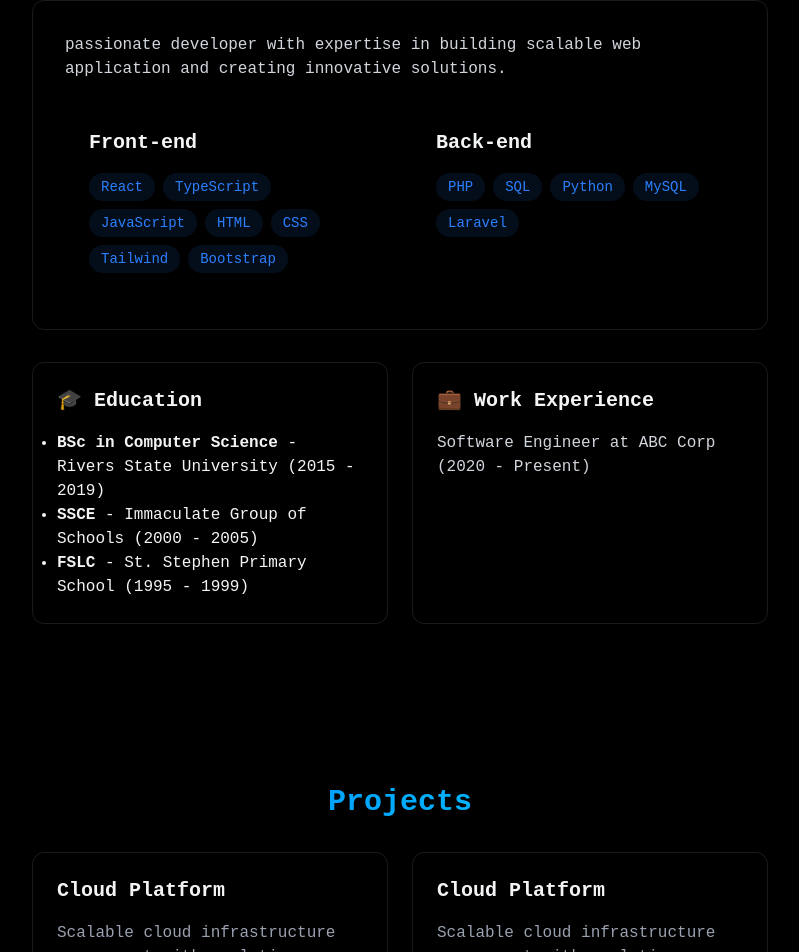
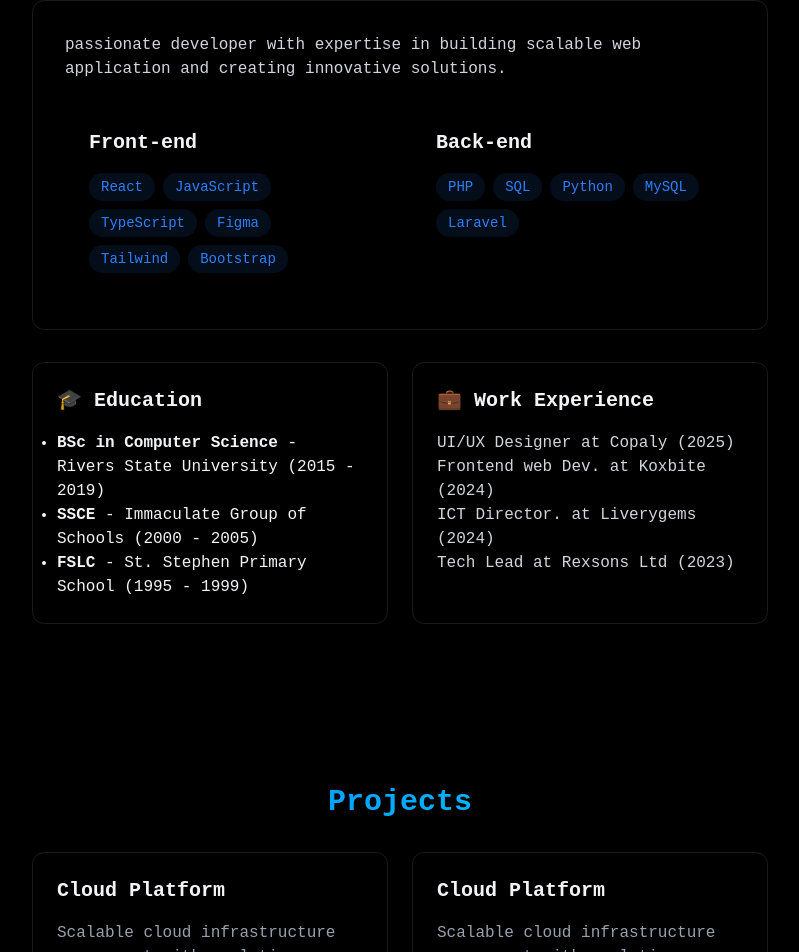
Before and after one commit to ekachnwa/best, a React (Vite) app: page / in a window 1280 px wide. Shown: the part 948-1900 px from the top of the page, without its empty margins (240-1039 px from the left). Built offline with nearby package versions, Linux system fonts and the light colour scheme.

Commit message:
updated work experience

```diff
--- a/src/components/Navbar.jsx
+++ b/src/components/Navbar.jsx
@@ -19,7 +19,6 @@ export const Navbar = ({menuOpen, setMenuOpen}) => {
                             <span className="text-blue-500">Onyekachi</span>{" "}
                         </div>
                     </a>
-
 
                     <div className="w-7 relative cursor-pointer z-40 md:hidden" onClick={() => setMenuOpen((prev) => !prev)}>
                         &#9776;
--- a/src/components/sections/About.jsx
+++ b/src/components/sections/About.jsx
@@ -2,7 +2,7 @@ import { RevealOnScroll } from "../RevealOnScroll";
 
 export const About = () => {
 
-    const frontendSkills = ["React", "TypeScript", "JavaScript", "HTML", "CSS", "Tailwind", "Bootstrap"];
+    const frontendSkills = ["React", "JavaScript", "TypeScript", "Figma", "Tailwind", "Bootstrap"];
     const backendSkills = ["PHP", "SQL","Python", "MySQL", "Laravel"];
 
     return (
@@ -64,7 +64,10 @@ export const About = () => {
                         <h3 className="text-xl font-bold mb-4">💼 Work Experience</h3>
                         <div className="space-y-4 text-gray-300">
                             <div>
-                                <h4>Software Engineer at ABC Corp (2020 - Present)</h4>
+                                <h4>UI/UX Designer at Copaly (2025)</h4>
+                                <h4>Frontend web Dev. at Koxbite (2024)</h4>
+                                <h4>ICT Director. at Liverygems (2024)</h4>
+                                <h4>Tech Lead at Rexsons Ltd (2023)</h4>
                             </div>
                         </div>
                     </div>
```
